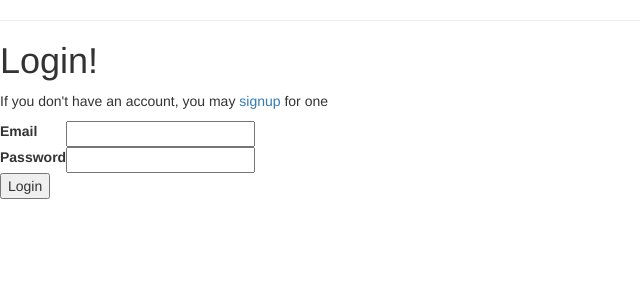
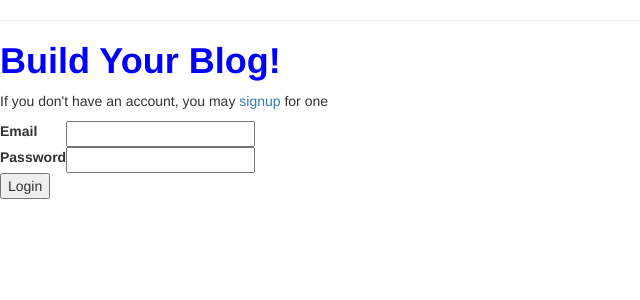
Before and after one commit to osmanabate/blogz, a Flask app: page /login in a window 1280 px wide. Shown: the part 52-352 px from the top of the page, without its empty margins (0-640 px from the left). Run offline with Flask 2, Linux system fonts and the light colour scheme; some libraries are stand-ins or nearby versions.

Commit message:
worked on login page

```diff
--- a/templates/login.html
+++ b/templates/login.html
@@ -1,7 +1,7 @@
 {% extends "base.html" %}
 
 {% block content %}
-<h1>Login!</h1>
+<h1 style="color:blue;"><strong>Build Your Blog!</strong></h1>
 <p>If you don't have an account, you may <a href="/signup">signup</a> for one</p>
 <form action="/login" method="POST">
     <table>
```
